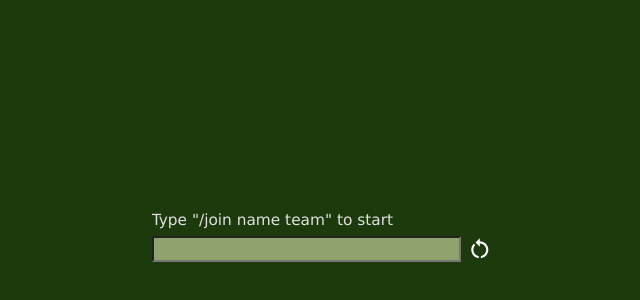
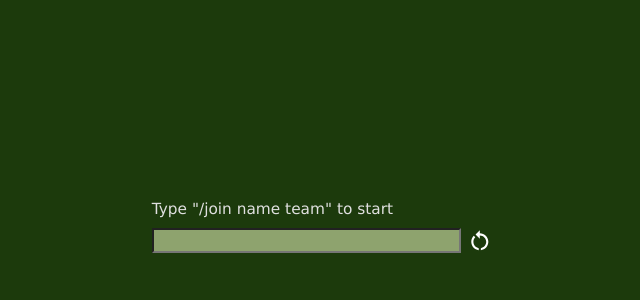
Before and after one commit to amatveiakin/bughouse-chess, a website built with webpack: page www/index.html in a window 1280 px wide. Shown: the part 408-708 px from the top of the page, without its empty margins (612-1252 px from the left). Built offline with nearby package versions, Linux system fonts and the light colour scheme; what bughouse-chess would draw is missing.

Commit message:
Align info panel regardless of content height

```diff
--- a/www/index.html
+++ b/www/index.html
@@ -42,7 +42,9 @@
       <div id="clock-secondary-bottom" class="clock"></div>
 
       <div id="info-panel" style="display: flex; flex-direction: column;">
-        <div id="info-string"></div>
+        <div id="info-string-container">
+          <span id="info-string"></span>
+        </div>
         <div id="button-panel">
           <input id="command">
           <!-- TODO: Disable buttons when they don't make sense -->
--- a/www/main.css
+++ b/www/main.css
@@ -39,7 +39,6 @@ svg {
     "   fill-b       fill-x  prim-board  fill-z  scnd-board  fill-w  scnd-clock-bot"
     "   fill-b       fill-x  prim-board  fill-z  scnd-board  fill-w   scnd-name-bot"
     "   fill-b       fill-x  prim-board  fill-z  scnd-board  fill-w      fill-r    "
-    "   fill-b       fill-x  prim-board  fill-z    fill-l    fill-w      fill-r    "
     "   fill-b       fill-x  prim-board  fill-z  info-panel  fill-w      fill-r    "
     "prim-clock-bot  fill-x  prim-board  fill-z  info-panel  fill-w      fill-r    "
     "prim-name-bot   fill-x  prim-board  fill-z    fill-m    fill-w      fill-r    "
@@ -207,12 +206,16 @@ svg {
 #info-panel {
   width: max(var(--board-size-secondary), 6em);
 }
+#info-string-container {
+  height: 4em;
+  margin-bottom: 0.5em;
+  position: relative;
+}
 #info-string {
   font-size: 80%;
-  max-height: 4em;
-  padding-bottom: 0.5em;
-  display: block;
-  overflow: hidden;
+  position: absolute;
+  bottom: 0;
+  left: 0;
 }
 #command {
   flex-grow: 1;
```
